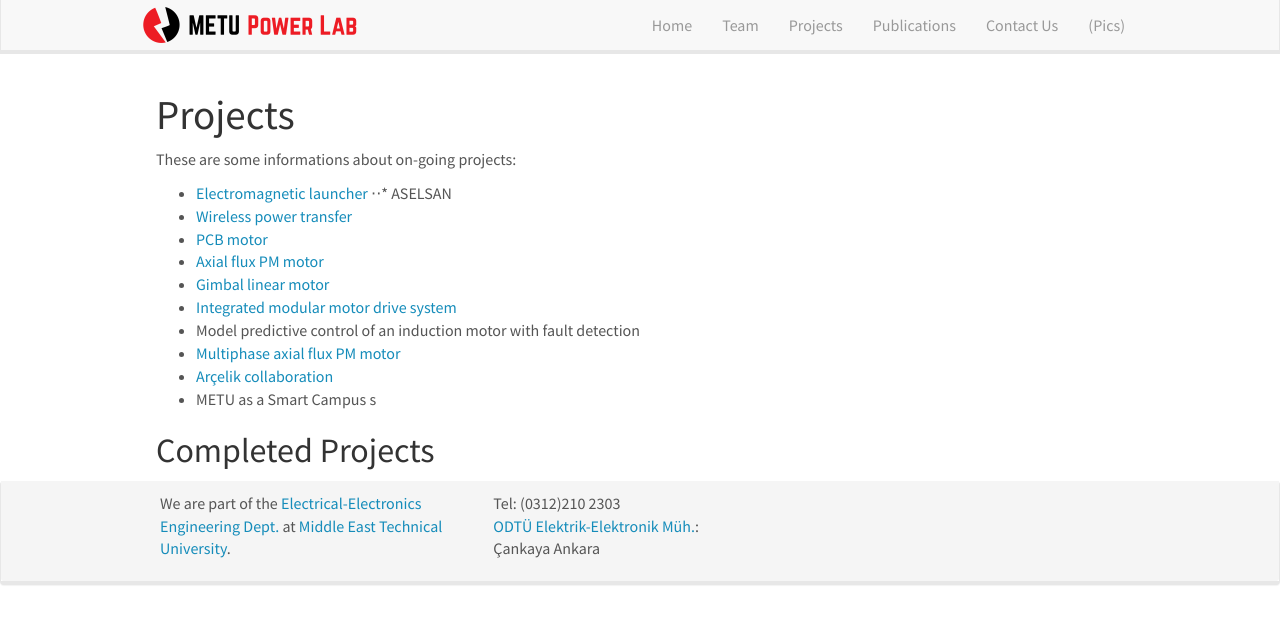
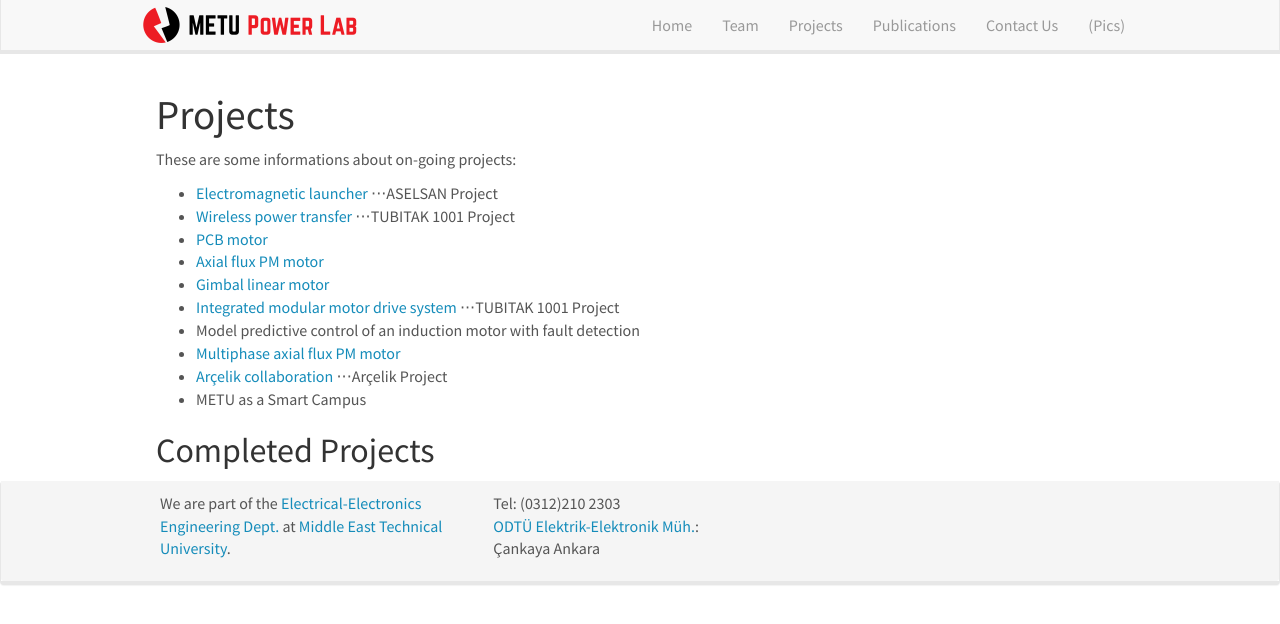
Before and after one commit to odtu/odtu.github.io, a Jekyll site: the page built from _pages/openings.md, in a window 1280 px wide. Shown: the top 624 px of the page. Built offline with Jekyll 4.4.1, drawn with Linux system fonts in a browser that asks for light colours; nearby versions of some CDN libraries.

Commit message:
Update openings.md

```diff
--- a/_pages/openings.md
+++ b/_pages/openings.md
@@ -10,17 +10,20 @@
 # Projects
 These are some informations about on-going projects:
 - [Electromagnetic launcher](/railgun.md)
-⋅⋅* ASELSAN
+⋅⋅⋅ASELSAN Project
 - [Wireless power transfer](/tubitak-1001-hakan.md)
+⋅⋅⋅TUBITAK 1001 Project
 - [PCB motor](/pcbmotor.md)
 - [Axial flux PM motor](/AxialFPMMNFW.md)
 - [Gimbal linear motor](/gimbal.md)
 - [Integrated modular motor drive system](/immd.md)
+⋅⋅⋅TUBITAK 1001 Project
 - Model predictive control of an induction motor with fault detection
 - [Multiphase axial flux PM motor](/multiphase.md)
 - [Arçelik collaboration](/arcelik.md)
+⋅⋅⋅Arçelik Project
 - METU as a Smart Campus
-s
+
 
 
 ## Completed Projects
```
